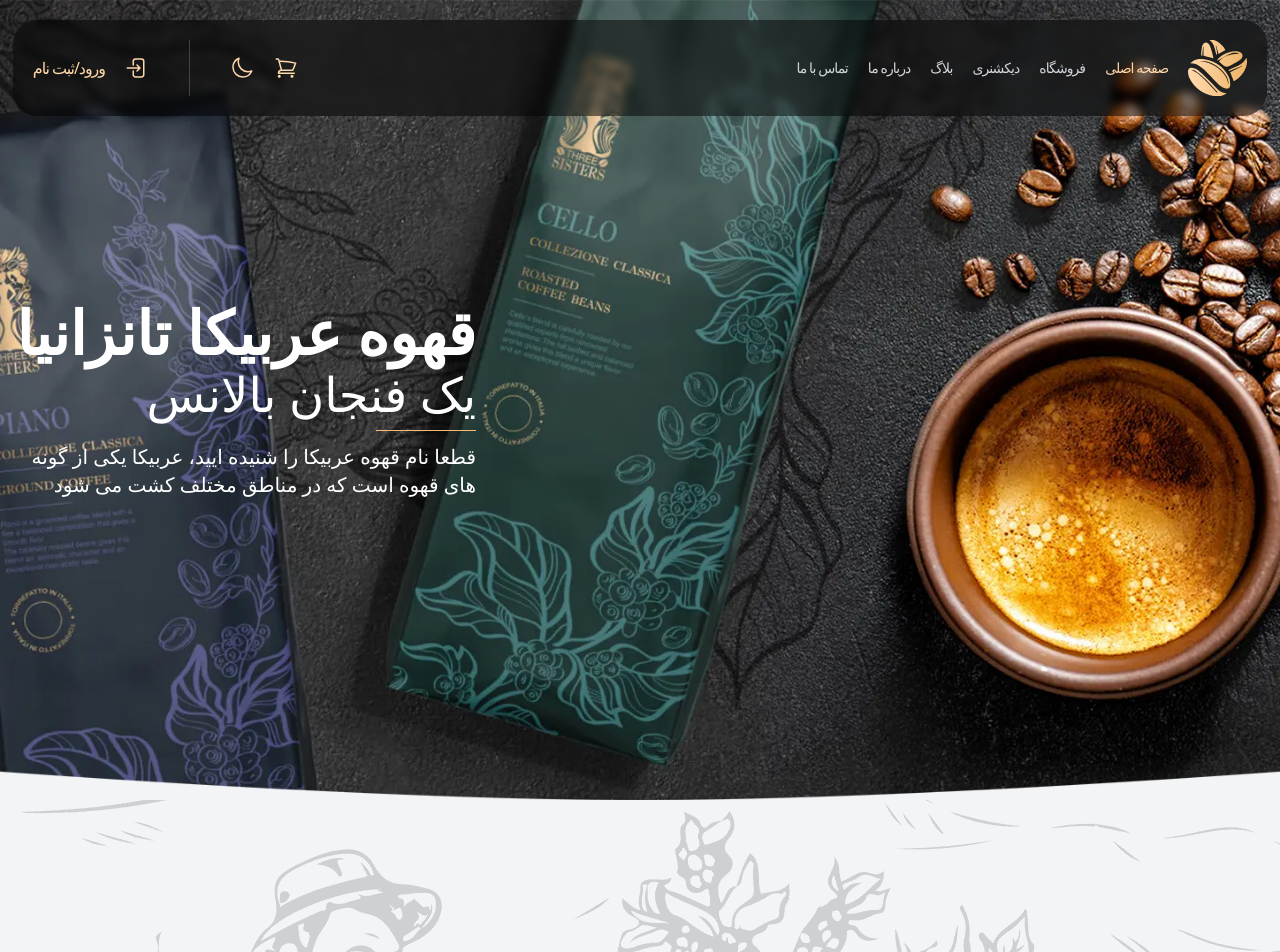
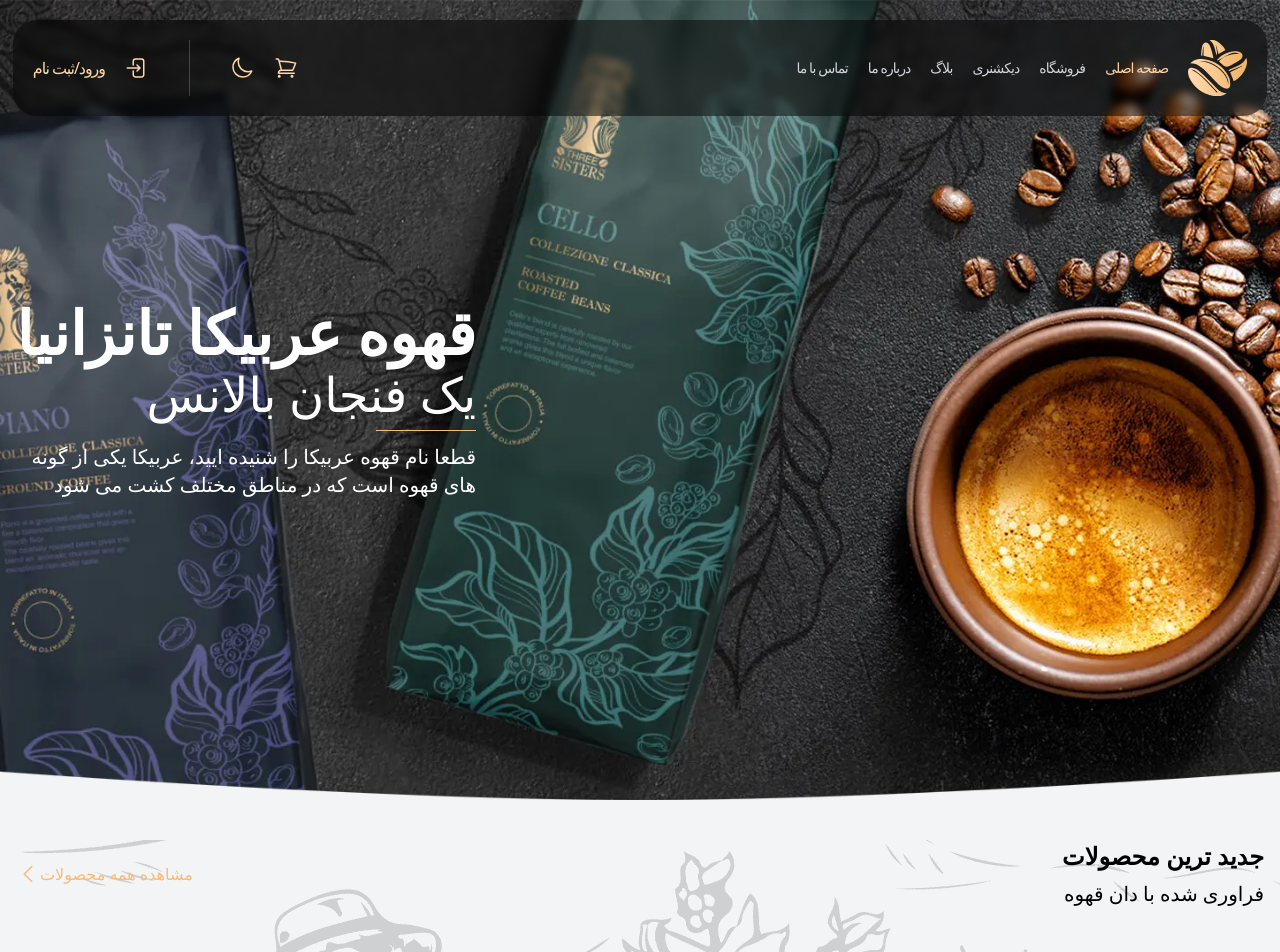
Before and after one commit to Alirezak77/cofee-shop, a React (Vite) app in the folder frontend/: page / in a window 1280 px wide. Shown: the top 952 px of the page. Built offline with nearby package versions, Linux system fonts and the light colour scheme.

Commit message:
header of products

```diff
--- a/frontend/src/Components/Products/Products.jsx
+++ b/frontend/src/Components/Products/Products.jsx
@@ -1,7 +1,32 @@
-import React from 'react'
+import React from "react";
 
 export default function Products() {
   return (
-    <section className='product bg-product-img bg-no-repeat h-[900px]'></section>
-  )
+    <>
+    <svg className='hidden'>
+        <symbol>
+            <svg id="aeeow-left" xmlns="http://www.w3.org/2000/svg" fill="none" viewBox="0 0 24 24" stroke-width="1.5" stroke="currentColor">
+  <path stroke-linecap="round" stroke-linejoin="round" d="M15.75 19.5 8.25 12l7.5-7.5" />
+</svg>
+
+        </symbol>
+    </svg>
+    <section className="product bg-product-img bg-no-repeat h-[900px]">
+      <div className="container">
+        <div className="flex items-center justify-between mt-10">
+          <div className="font-laleZar flex flex-col gap-y-2">
+            <h3 className="font-bold text-2xl">جدید ترین محصولات</h3>
+            <p className="text-xl">فراوری شده با دان قهوه</p>
+          </div>
+          <div className="flex items-center text-orange-300">
+            <a href="">مشاهده همه مجصولات</a>
+            <svg className="w-6 h-6">
+                <use href="#arrow-left"></use>
+            </svg>
+          </div>
+        </div>
+      </div>
+    </section>
+    </>
+  );
 }
```
